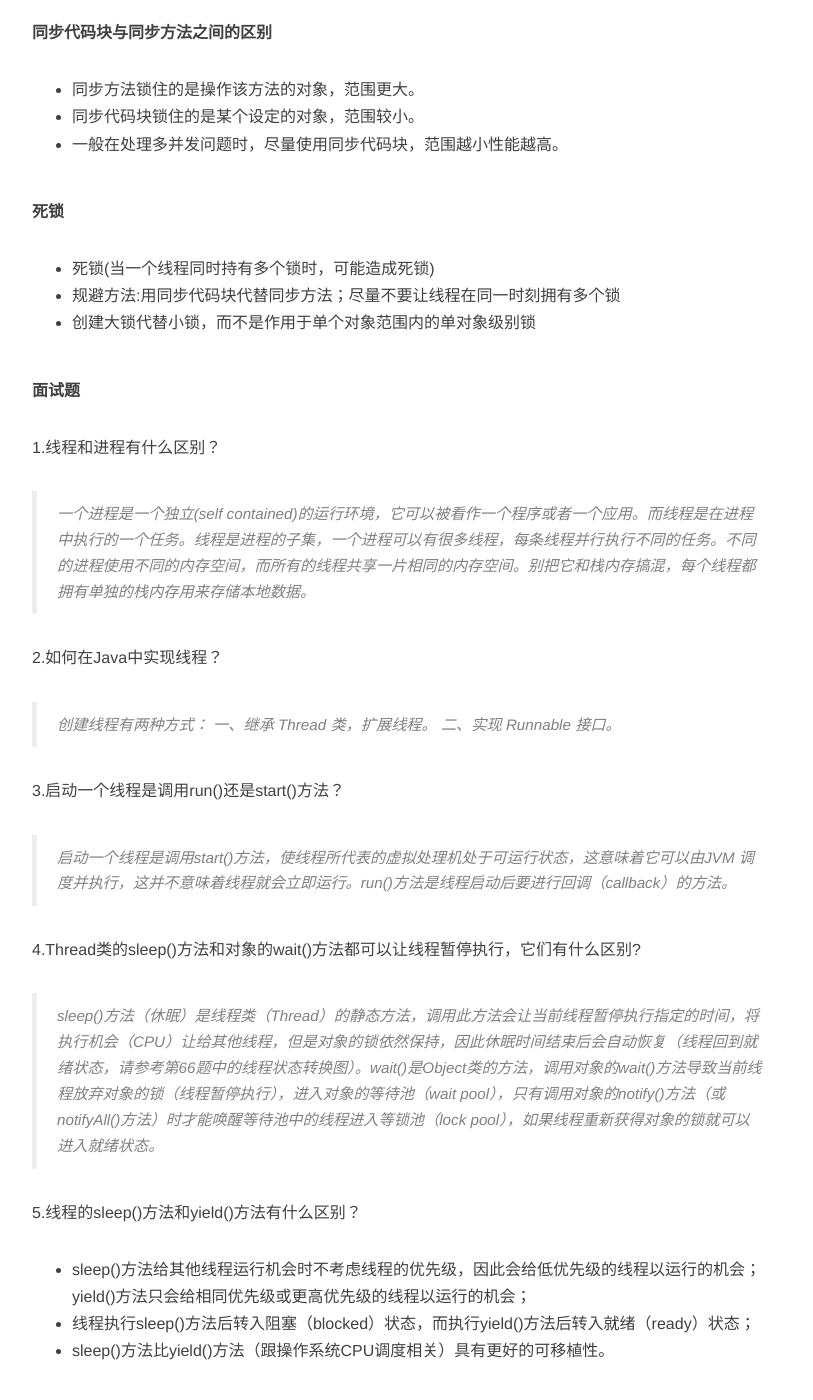
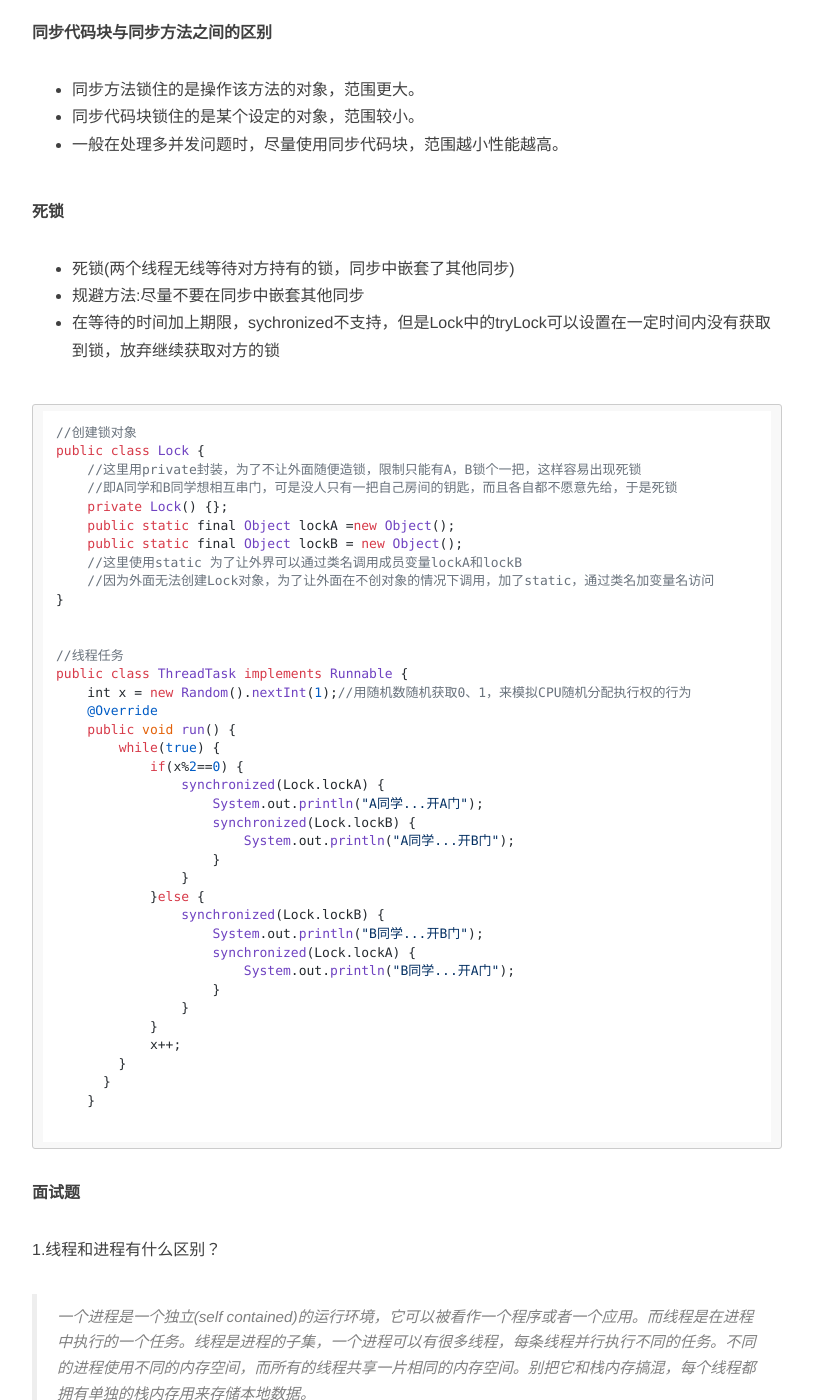
Before and after one commit to ZhouJianBoPro/ZhouJianBoPro.github.io, a Jekyll site: the page built from _posts/2018-03-16-thread.md, in a window 1280 px wide and 1400 px high, scrolled down 4106 px. Shown: the whole window, without its empty margins (233-1046 px from the left). Built offline with Jekyll 4.4.1, drawn with Linux system fonts in a browser that asks for light colours; nearby versions of some CDN libraries; comment, search, counter and statistics services are not loaded.

Commit message:
defalut commit

````diff
--- a/_posts/2018-03-16-thread.md
+++ b/_posts/2018-03-16-thread.md
@@ -151,10 +151,50 @@ class MyThread2 implements Runnable {
 - 一般在处理多并发问题时，尽量使用同步代码块，范围越小性能越高。
 
 **死锁**
-- 死锁(当一个线程同时持有多个锁时，可能造成死锁)
-- 规避方法:用同步代码块代替同步方法；尽量不要让线程在同一时刻拥有多个锁
-- 创建大锁代替小锁，而不是作用于单个对象范围内的单对象级别锁
+- 死锁(两个线程无线等待对方持有的锁，同步中嵌套了其他同步)
+- 规避方法:尽量不要在同步中嵌套其他同步
+- 在等待的时间加上期限，sychronized不支持，但是Lock中的tryLock可以设置在一定时间内没有获取到锁，放弃继续获取对方的锁
 
+```java
+//创建锁对象
+public class Lock {
+    //这里用private封装，为了不让外面随便造锁，限制只能有A，B锁个一把，这样容易出现死锁
+    //即A同学和B同学想相互串门，可是没人只有一把自己房间的钥匙，而且各自都不愿意先给，于是死锁
+    private Lock() {};
+    public static final Object lockA =new Object();
+    public static final Object lockB = new Object();
+    //这里使用static 为了让外界可以通过类名调用成员变量lockA和lockB
+    //因为外面无法创建Lock对象，为了让外面在不创对象的情况下调用，加了static，通过类名加变量名访问
+}
+
+
+//线程任务
+public class ThreadTask implements Runnable {
+    int x = new Random().nextInt(1);//用随机数随机获取0、1，来模拟CPU随机分配执行权的行为
+    @Override
+    public void run() {
+        while(true) {
+            if(x%2==0) {
+                synchronized(Lock.lockA) {
+                    System.out.println("A同学...开A门");
+                    synchronized(Lock.lockB) {
+                        System.out.println("A同学...开B门");
+                    }
+                }
+            }else {
+                synchronized(Lock.lockB) {
+                    System.out.println("B同学...开B门");
+                    synchronized(Lock.lockA) {
+                        System.out.println("B同学...开A门");
+                    }
+                }
+            }
+            x++;
+        }
+      }
+    }
+
+```
 **面试题**<br/>
 
 1.线程和进程有什么区别？<br/>
````
